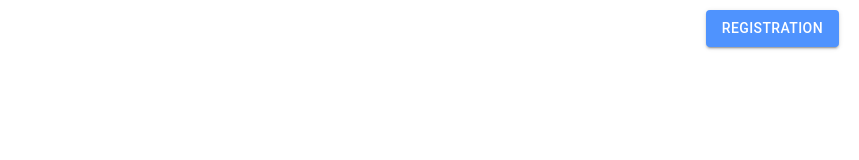
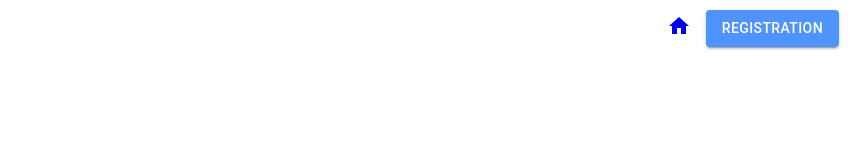
Before and after one commit to VeronikaMishkovec/frontend_interview, a Next.js app: page /login in a window 1280 px wide. Shown: the top 160 px of the page, without its empty margins (421-1280 px from the left). Built offline with nearby package versions, Linux system fonts and the light colour scheme.

Commit message:
redirect to home page

```diff
--- a/components/MainLayout/index.tsx
+++ b/components/MainLayout/index.tsx
@@ -1,4 +1,5 @@
 import React from 'react'
+import HomeIcon from '@mui/icons-material/Home';
 import { Button } from '@mui/material'
 import Link from 'next/link'
 
@@ -6,10 +7,14 @@ import { MainLayoutType } from './types'
 
 import style from './mainlayout.module.scss'
 
-export const MainLayout = ({ children, isRegistrationPage }:MainLayoutType) => {
+export const MainLayout = ({ children, isRegistrationPage, isHomePage }:MainLayoutType) => {
   return (
     <div>
       <header className={style.container}>
+        {isHomePage &&
+          <Link href={'/'}>
+            <HomeIcon />
+          </Link>}
         {isRegistrationPage ? (<Link href='/login'>
           <Button className={style.loginButton} variant='contained'>{'Login'}</Button>
         </Link> ): (<Link href="/registration">
--- a/components/MainLayout/types.ts
+++ b/components/MainLayout/types.ts
@@ -3,4 +3,5 @@ import React from 'react'
 export type MainLayoutType = {
   children: React.ReactNode;
   isRegistrationPage: boolean;
+  isHomePage: boolean;
 }
--- a/package.json
+++ b/package.json
@@ -11,7 +11,8 @@
   "dependencies": {
     "@emotion/react": "^11.10.5",
     "@emotion/styled": "^11.10.5",
-    "@mui/material": "^5.10.15",
+    "@mui/icons-material": "^5.10.16",
+    "@mui/material": "^5.10.17",
     "@reduxjs/toolkit": "^1.9.0",
     "@types/node": "18.11.9",
     "@types/react": "18.0.25",
--- a/pages/index.tsx
+++ b/pages/index.tsx
@@ -5,7 +5,7 @@ import styles from '../styles/home.module.scss';
 
 const Home = () => {
   return (
-    <MainLayout isRegistrationPage={true}>
+    <MainLayout isHomePage={false} isRegistrationPage={true}>
       <div className={styles.container}>
         <div>{LABELS.WELCOME}</div>
       </div>
--- a/pages/login.tsx
+++ b/pages/login.tsx
@@ -26,7 +26,7 @@ const Login = () => {
   }
 
   return (
-    <MainLayout isRegistrationPage={false}>
+    <MainLayout isHomePage={true} isRegistrationPage={false}>
       <div className={style.container}>
         <div className={style.pageHeader}>{'Login'}</div>
         <TextField className={style.inputs} id="outlined-basic" label="Email" value={email} variant="outlined" onChange={(e) => setEmail(e.target.value)} />
--- a/pages/registration.tsx
+++ b/pages/registration.tsx
@@ -10,7 +10,7 @@ const Registration = () => {
   const [password, setPassword] = useState('');
 
   return (
-    <MainLayout isRegistrationPage={true}>
+    <MainLayout isHomePage={true} isRegistrationPage={true}>
       <div className={style.container}>
         <div className={style.pageHeader}>{'Registration'}</div>
         <TextField className={style.inputs} id="outlined-basic" label="Email" value={email} variant="outlined" onChange={(e) => setEmail(e.target.value)} />
```
Also changed, not shown: 1 other file (tests, documents, lock files or other folders).
